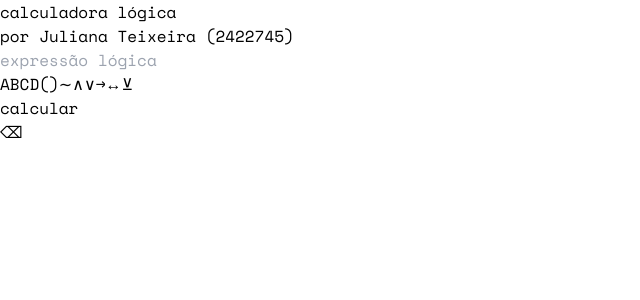
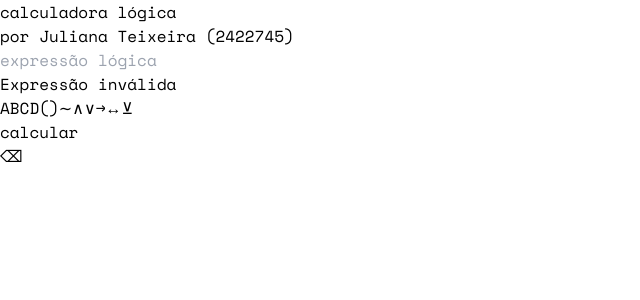
Before and after one commit to ajuteixeira/calculadora-logica, a React (Vite) app: page / in a window 1280 px wide. Shown: the top 300 px of the page, without its empty margins (0-640 px from the left). Built offline with nearby package versions, Linux system fonts and the light colour scheme.

Commit message:
adicionando exibição de erros

```diff
--- a/src/components/Calculator.jsx
+++ b/src/components/Calculator.jsx
@@ -1,9 +1,11 @@
-import React, { useState } from "react";
+import React, { useState, useEffect } from "react";
 import Button from "./Button";
 import Input from "./Input";
+import ErrorMessage from "./ErrorMessage";
 
 export default function Calculator() {
   const [inputValue, setInputValue] = useState("");
+  const [error, setError] = useState(false);
 
   const addToInput = (text) => {
     setInputValue((inputValue) => inputValue + text);
@@ -13,9 +15,14 @@ export default function Calculator() {
     setInputValue((inputValue) => inputValue.slice(0, -1));
   };
 
+  useEffect(() => {
+    setError(true);
+  }, [inputValue]);
+
   return (
     <>
-      <Input value={inputValue} />
+      <Input value={inputValue} error={error} />
+      <ErrorMessage error={error} />
       <div className="grid grid-cols-6 gap-4 pt-6">
         <Button
           onClick={addToInput}
@@ -101,6 +108,7 @@ export default function Calculator() {
             format="large"
             color="dark"
             text="calcular"
+            disabled={error}
           />
         </div>
         <div className="col-end-7 col-span-2 ...">
```
